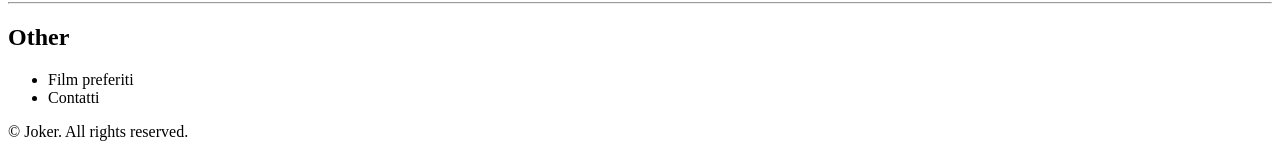
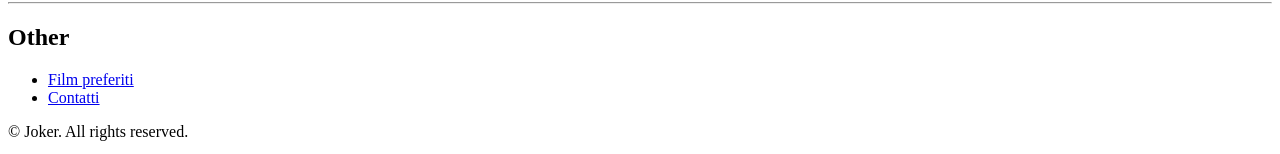
Before and after one commit to SalvoCRODev/joker, a plain HTML site: page index.html in a window 1280 px wide. Shown: the part 1084-1238 px from the top of the page. Drawn offline with Linux system fonts and the light colour scheme.

Commit message:
index.html

```diff
--- a/index.html
+++ b/index.html
@@ -48,8 +48,8 @@
     <hr />
     <h2>Other</h2>
     <ul>
-        <li><a src="./public/mymovie.html">Film preferiti</a></li>
-        <li><a src="./public/contact.html">Contatti</a></li>
+        <li><a href="./public/mymovie.html">Film preferiti</a></li>
+        <li><a href="./public/contact.html">Contatti</a></li>
     </ul>
     <footer>
         <p>© Joker. All rights reserved.</p>
```
